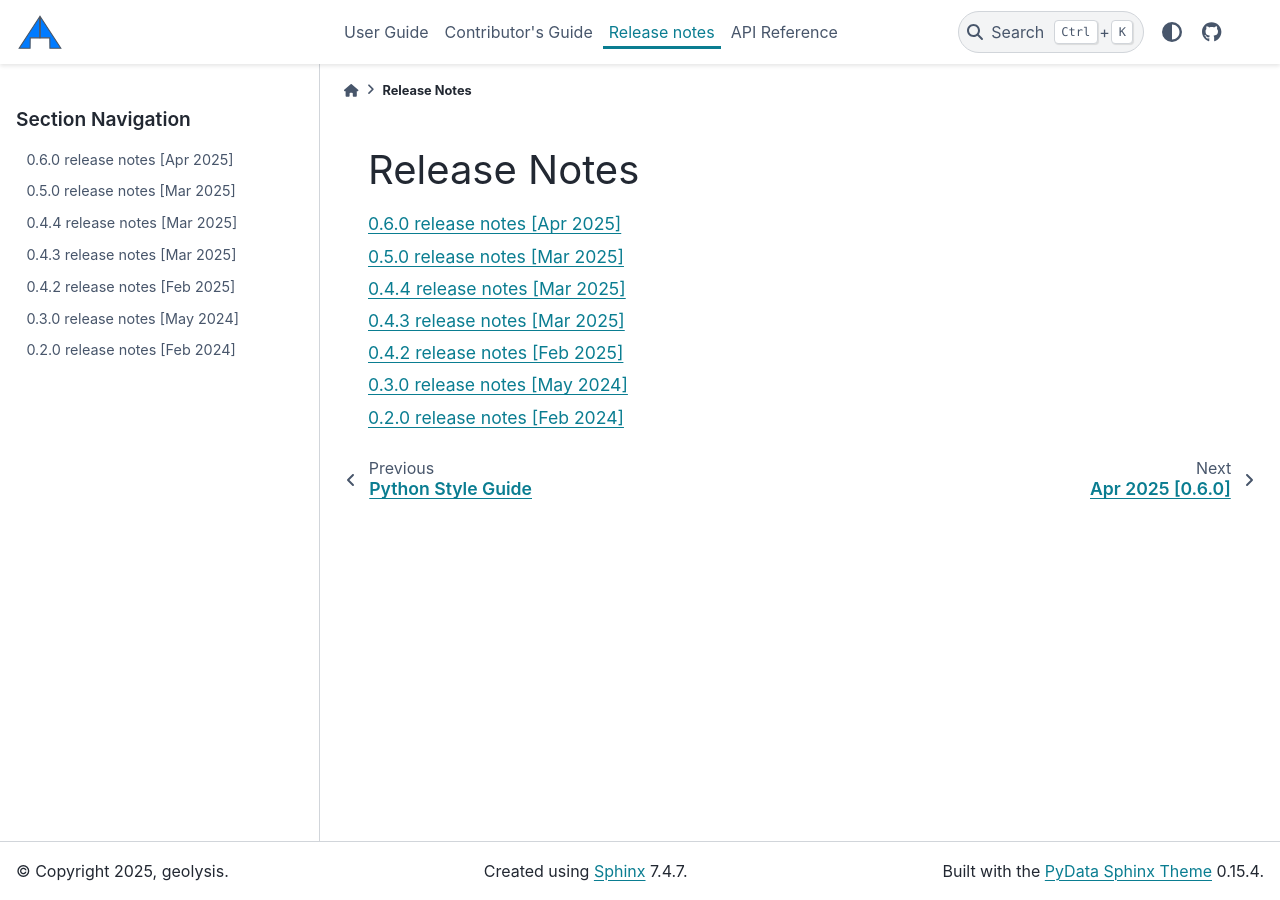
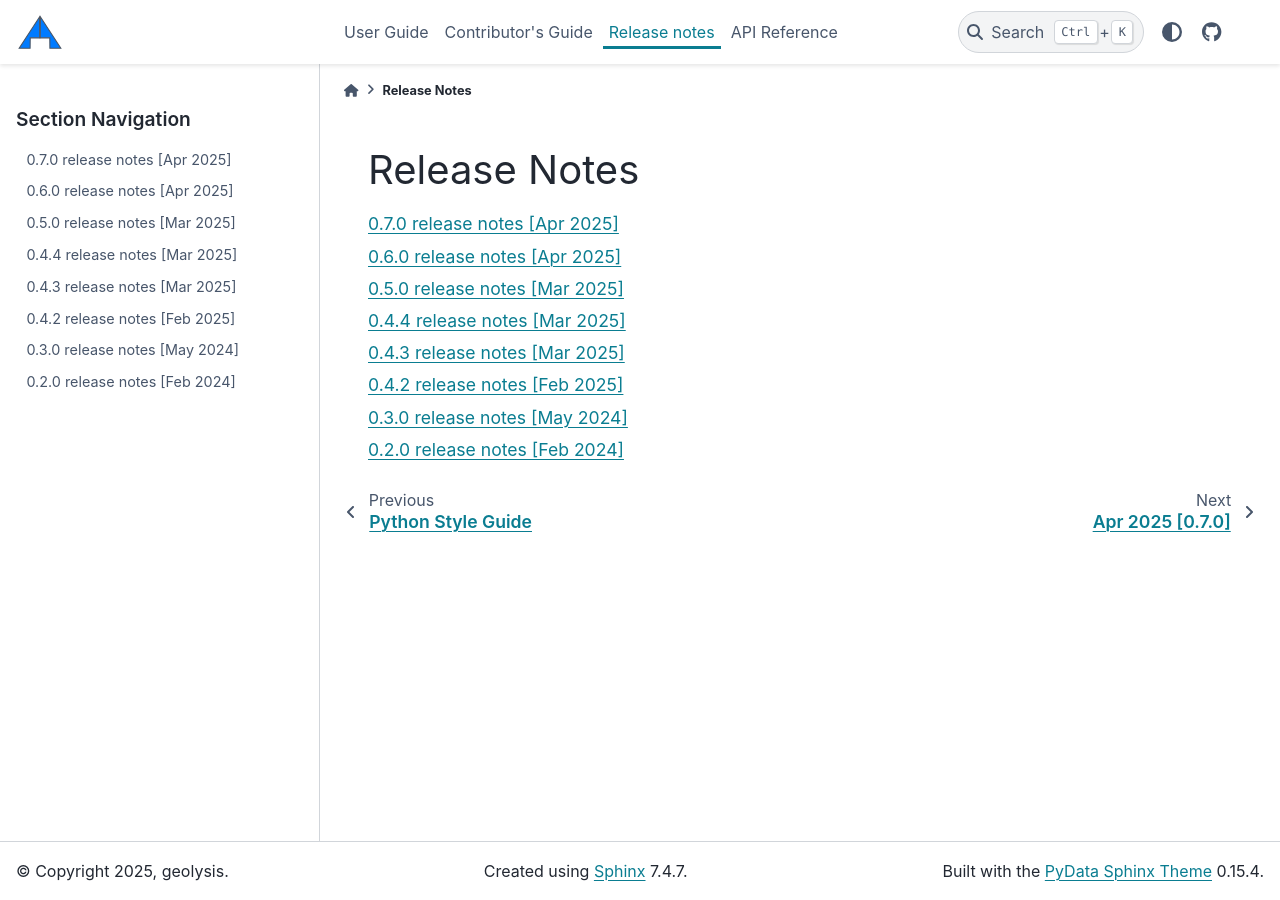
Before and after one commit to patrickboateng/geolysis, a Sphinx documentation site: the page built from docs/release_notes/index.rst, in a window 1280 px wide. Built offline with Sphinx 7.4.7 and the PyData theme 0.15.4, drawn with Linux system fonts in a browser that asks for light colours; nearby versions of some CDN libraries.

Commit message:
added latest release notes to toctree

```diff
--- a/docs/release_notes/index.rst
+++ b/docs/release_notes/index.rst
@@ -5,6 +5,7 @@ Release Notes
 .. toctree::
     :maxdepth: 1
 
+    0.7.0 release notes [Apr 2025] <0.7.0-notes>
     0.6.0 release notes [Apr 2025] <0.6.0-notes>
     0.5.0 release notes [Mar 2025] <0.5.0-notes>
     0.4.4 release notes [Mar 2025] <0.4.4-notes>
```
